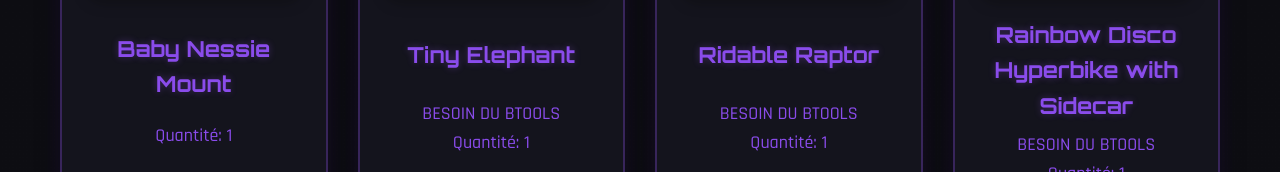
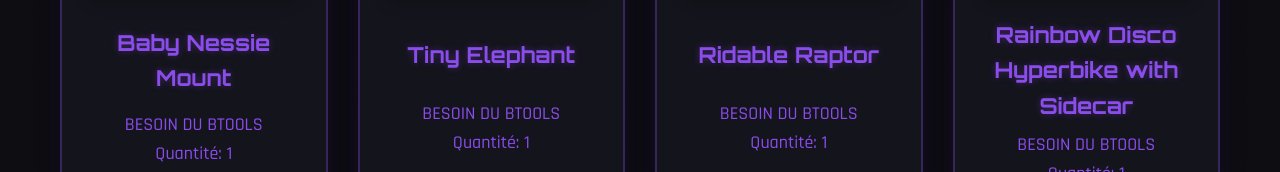
Before and after one commit to 147523698/roblox-gears, a plain HTML site: page index.html in a window 1280 px wide. Shown: the part 6196-6368 px from the top of the page. Drawn offline with Linux system fonts and the light colour scheme.

Commit message:
Update index.html

```diff
--- a/index.html
+++ b/index.html
@@ -998,7 +998,7 @@
         <div class="gear-card">
           <img src="https://static.robloxden.com/strapi/thumbnail_baby_nessie_mount_9ce15b7e5c" alt="Baby Nessie Mount">
           <div class="gear-name">Baby Nessie Mount</div>
-          <div class="gear-quantity">Quantité: 1</div>
+          <div class="gear-quantity">BESOIN DU BTOOLS<br>Quantité: 1</div>
           <div class="gear-extra">Monstre du Lockness chevauchable</div>
           <div class="gear-id">ID: 2463674178</div>
           <button class="copy-btn" onclick="copyId(this, '2463674178')">Copier l'ID</button>
```
